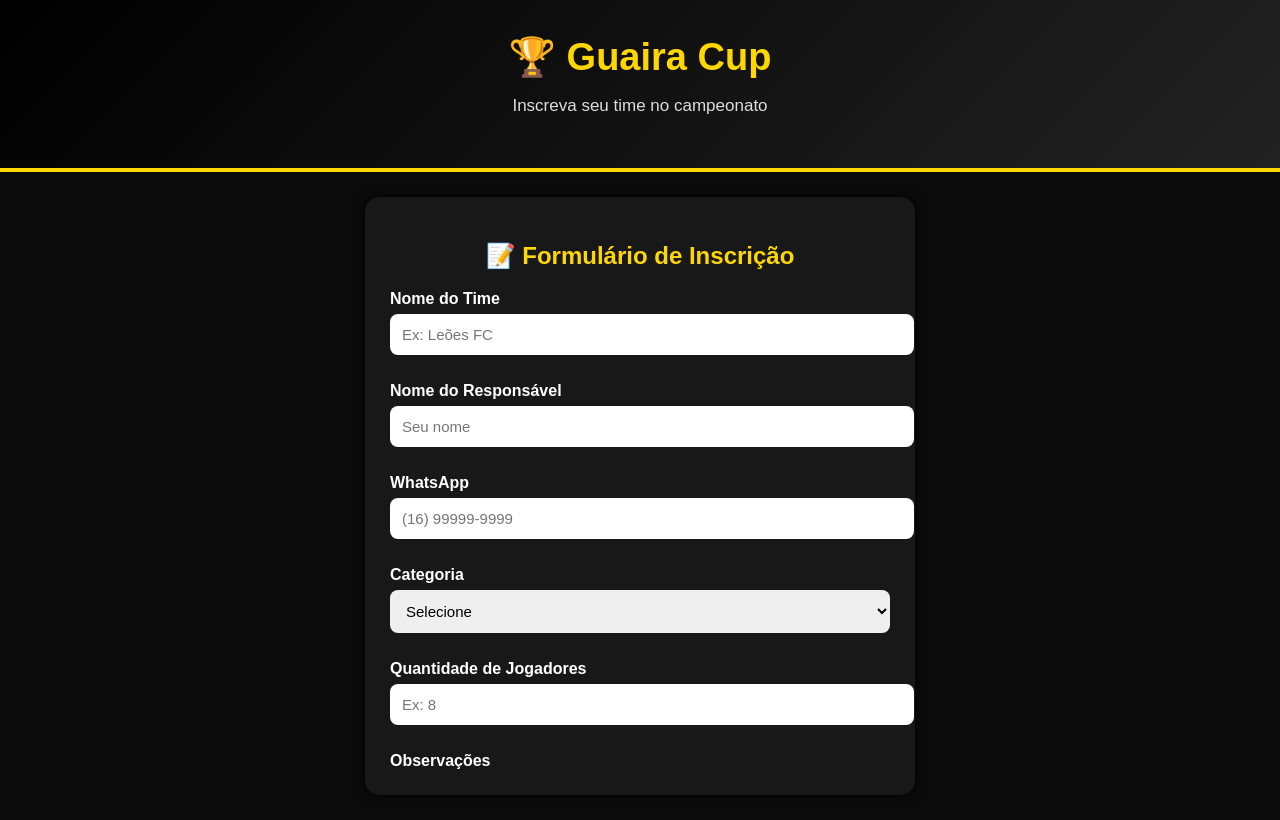
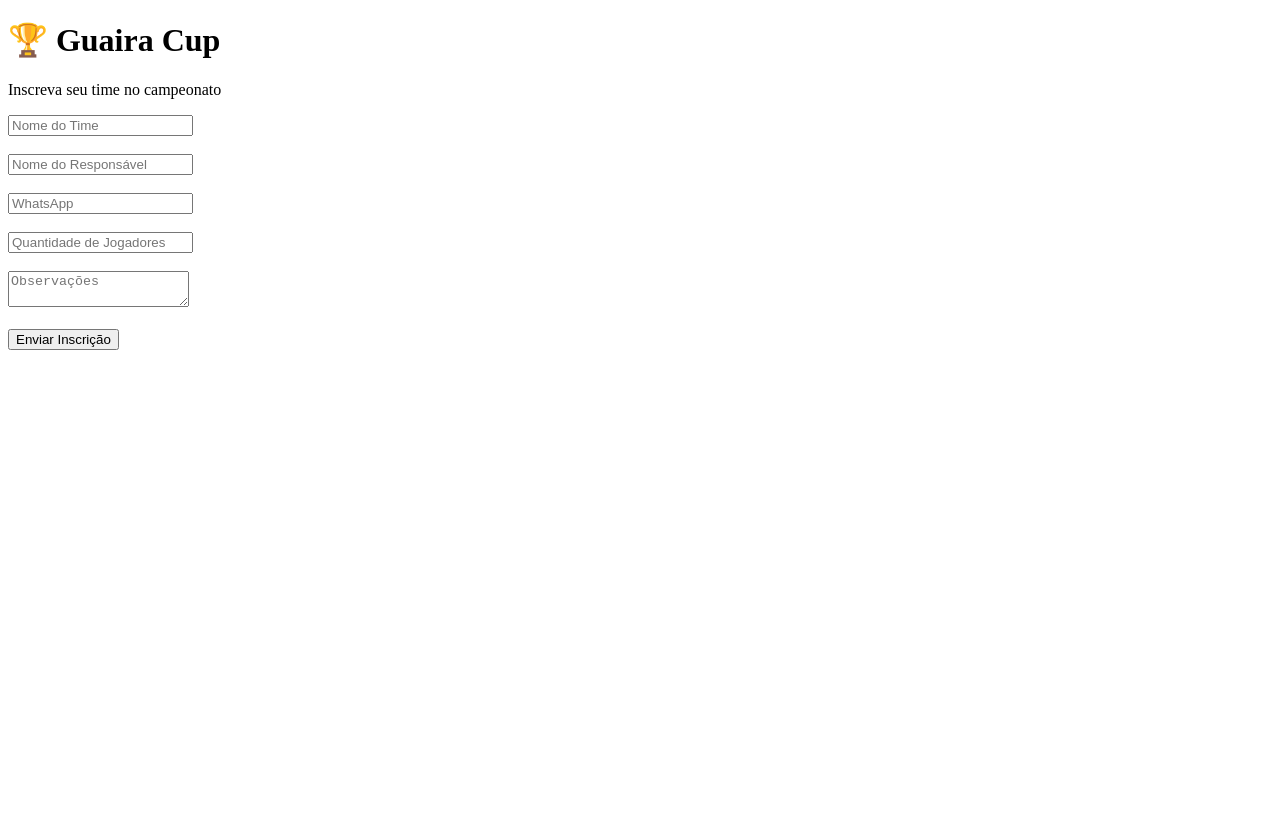
Before and after one commit to marionetohf-byte/Guaira-Cup, a plain HTML site: page index.html in a window 1280 px wide. Drawn offline with Linux system fonts and the light colour scheme.

Commit message:
Refactor HTML structure and form elements

```diff
--- a/index.html
+++ b/index.html
@@ -3,113 +3,41 @@
 <head>
 <meta charset="UTF-8">
 <meta name="viewport" content="width=device-width, initial-scale=1.0">
-  <title>Inscrição Guaira Cup</title>
-  <style>
-    body {
-      margin: 0;
-      font-family: Arial, sans-serif;
-      background: #0b0b0b;
-      color: white;
-    }
-
-    header {
-      text-align: center;
-      padding: 35px 20px;
-      background: linear-gradient(135deg, #000, #222);
-      border-bottom: 4px solid gold;
-    }
-
-    header h1 {
-      color: gold;
-      font-size: 38px;
-      margin: 0;
-    }
-
-    header p {
-      color: #ddd;
-      font-size: 17px;
-    }
-
-    .container {
-      max-width: 500px;
-      margin: 25px auto;
-      background: #181818;
-      padding: 25px;
-      border-radius: 15px;
-      box-shadow: 0 0 12px #000;
-    }
-
-    h2 {
-      color: gold;
-      text-align: center;
-    }
-
-    label {
-      font-weight: bold;
-      margin-top: 12px;
-      display: block;
-    }
-
-    input, select, textarea {
-      width: 100%;
-      padding: 12px;
-      margin-top: 6px;
-      margin-bottom: 15px;
-      border: none;
-      border-radius: 8px;
-      font-size: 15px;
-    }
-
-    button {
-      width: 100%;
-      padding: 14px;
-      background: gold;
-      color: black;
-      border: none;
-      border-radius: 10px;
-      font-size: 18px;
-      font-weight: bold;
-      cursor: pointer;
-    }
-
-    footer {
-      text-align: center;
-      color: #aaa;
-      padding: 20px;
-    }
-  </style>
+<title>Guaira Cup</title>
 </head>
 <body>
-
-  <header>
 <h1>🏆 Guaira Cup</h1>
 <p>Inscreva seu time no campeonato</p>
-  </header>
-
-  <div class="container">
-    <h2>📝 Formulário de Inscrição</h2>
 
 <form onsubmit="enviarWhatsApp(); return false;">
-      <label>Nome do Time</label>
-      <input id="time" type="text" placeholder="Ex: Leões FC" required>
+  <input id="time" placeholder="Nome do Time" required><br><br>
+  <input id="responsavel" placeholder="Nome do Responsável" required><br><br>
+  <input id="whatsapp" placeholder="WhatsApp" required><br><br>
+  <input id="jogadores" placeholder="Quantidade de Jogadores" required><br><br>
+  <textarea id="obs" placeholder="Observações"></textarea><br><br>
+  <button type="submit">Enviar Inscrição</button>
+</form>
 
-      <label>Nome do Responsável</label>
-      <input id="responsavel" type="text" placeholder="Seu nome" required>
+<script>
+function enviarWhatsApp() {
+  let time = document.getElementById("time").value;
+  let responsavel = document.getElementById("responsavel").value;
+  let whatsapp = document.getElementById("whatsapp").value;
+  let jogadores = document.getElementById("jogadores").value;
+  let obs = document.getElementById("obs").value;
 
-      <label>WhatsApp</label>
-      <input id="whatsapp" type="tel" placeholder="(16) 99999-9999" required>
+  let mensagem =
+    "🏆 Inscrição Guaira Cup\n\n" +
+    "Time: " + time + "\n" +
+    "Responsável: " + responsavel + "\n" +
+    "WhatsApp: " + whatsapp + "\n" +
+    "Jogadores: " + jogadores + "\n" +
+    "Observações: " + obs;
 
-      <label>Categoria</label>
-      <select id="categoria" required>
-        <option value="">Selecione</option>
-        <option>Sub-9</option>
-        <option>Sub-11</option>
-        <option>Sub-13</option>
-      </select>
-
-      <label>Quantidade de Jogadores</label>
-      <input id="jogadores" type="number" placeholder="Ex: 8" required>
-
-      <label>Observações</label>
-      <textarea id="obs" rows="4" placeholder="Ex: horário disponível
   let numero = "5517991967424";
+  let link = "https://wa.me/" + numero + "?text=" + encodeURIComponent(mensagem);
+  window.location.href = link;
+}
+</script>
+</body>
+</html>
```
Lines whose indentation alone changed are shown as unchanged.
